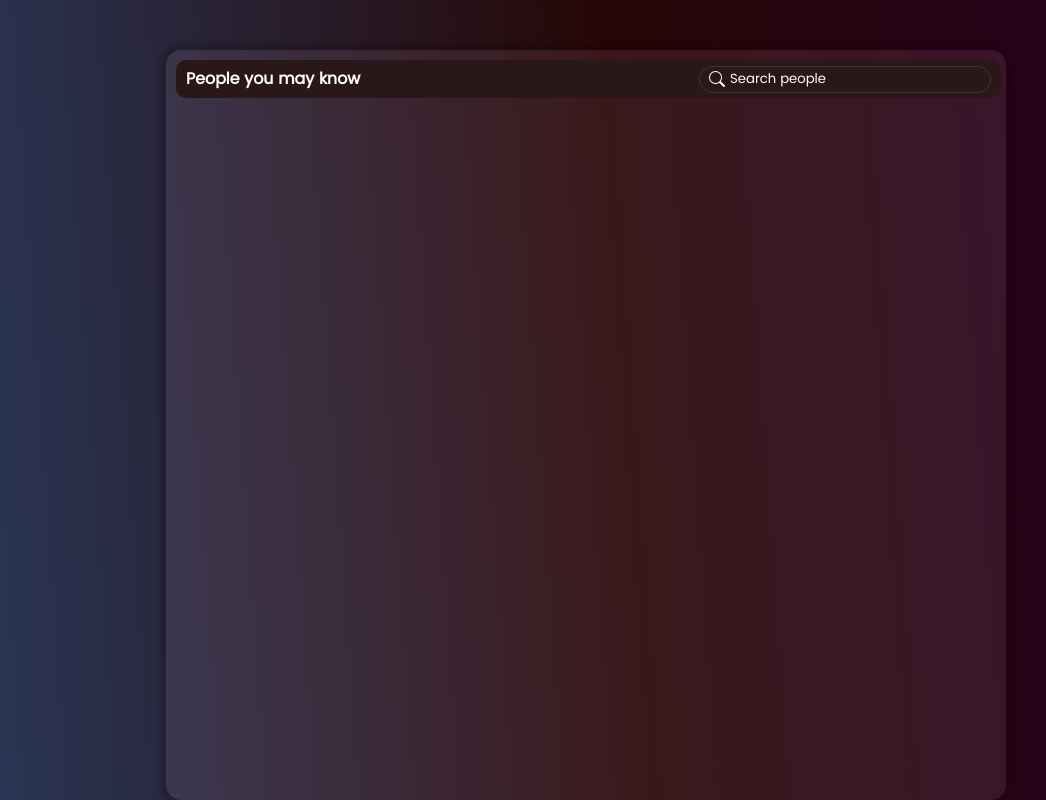
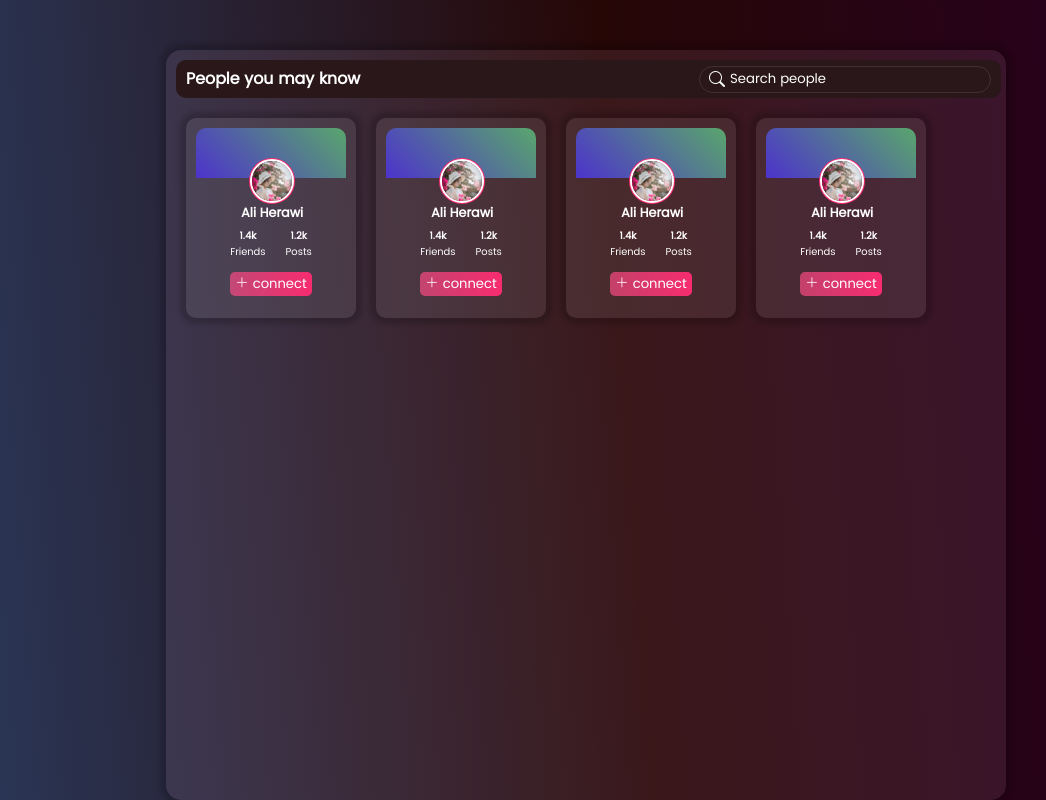
Before and after one commit to Aliherawi7/sigma-ui, a React (Create React App) app: page /people in a window 1280 px wide. Shown: the whole page, without its empty margins (14-1060 px from the left). Built offline with nearby package versions, Linux system fonts and the light colour scheme.

Commit message:
simple stracture added for applying the styles

```diff
--- a/src/pages/People/People.js
+++ b/src/pages/People/People.js
@@ -1,9 +1,15 @@
 import React from 'react'
 import Button from '../../components/UI/button/Button'
-import { Icons } from '../../constants/UiConstant'
+import ProfilePicture from '../../components/UI/ProfilePicture/ProfilePicture'
+import { ButtonTypes, Icons } from '../../constants/UiConstant'
 import "./People.css"
 
+const randColor = {
+    background: `linear-gradient(45deg, hsl(${(Math.random() * 255).toFixed(0)}, 60%, 50%), hsl(${(Math.random() * 255).toFixed(0)}, 30%, 50%))`
+}
 function People() {
+    const p = { name: "Ali herawi", image: '/images/ProfileImages/user3.jpg' };
+    const people = [{ p }, { p }, { p }, { p }];
     return (
         <div className='people'>
             <div className='header display_flex align_items_center justify_content_space_between'>
@@ -15,8 +21,31 @@ function People() {
                     </form>
                 </div>
             </div>
-            <div className='people_card_container'>
-
+            <div className='people_card_container display_flex position_relative'>
+                {people.map(item => {
+                    return (
+                        <div className='people_card box_shadow'>
+                            <div className='card_header' style={{ "--background": randColor.background }}>
+                            </div>
+                            <div className='profile_info position_relative'>
+                                {<ProfilePicture userInfo={{ name: "Ali herawi", image: '/images/ProfileImages/user3.jpg' }} />}
+                                <div className='connections_posts display_flex justify_content_center'>
+                                    <div className='container display_flex flex_direction_column'>
+                                        <span><strong>1.4k</strong></span>
+                                        <span>Friends</span>
+                                    </div>
+                                    <div className='container display_flex flex_direction_column'>
+                                        <span><strong>1.2k</strong></span>
+                                        <span>Posts</span>
+                                    </div>
+                                </div>
+                            </div>
+                            <div className='connection_buttons'>
+                                <Button name="connect" icon={Icons.plus} type={ButtonTypes.general} />
+                            </div>
+                        </div>
+                    )
+                })}
             </div>
         </div>
     )
```
